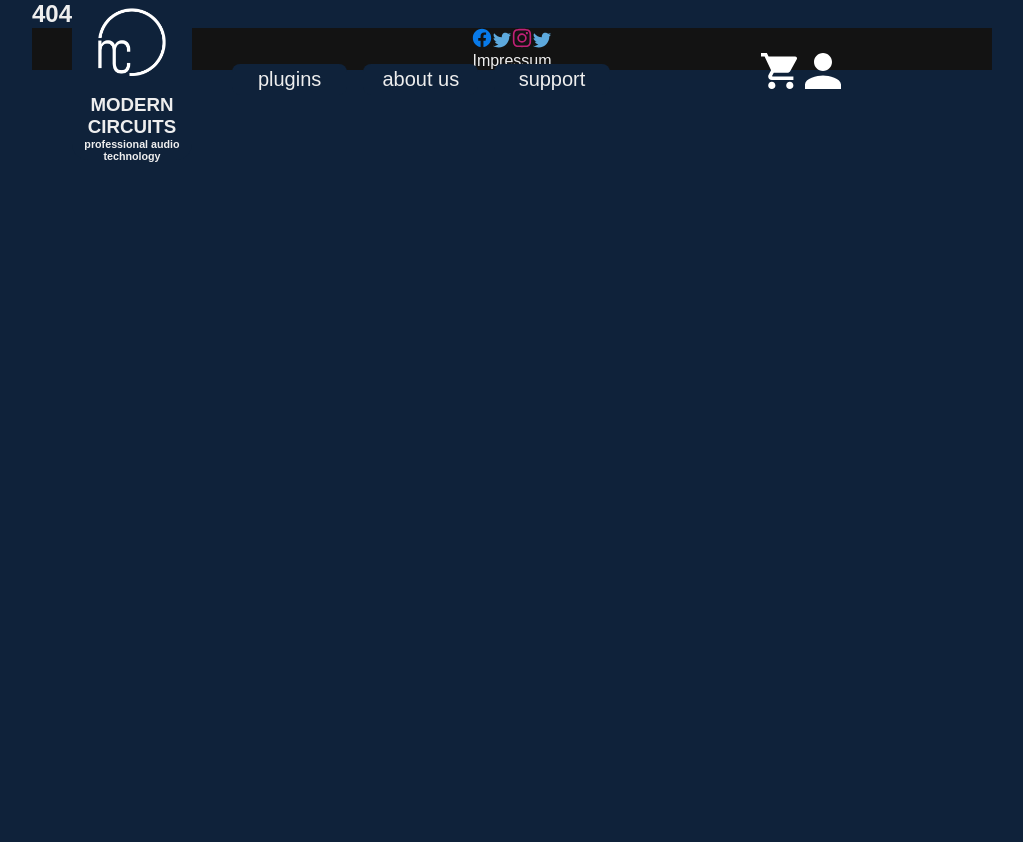
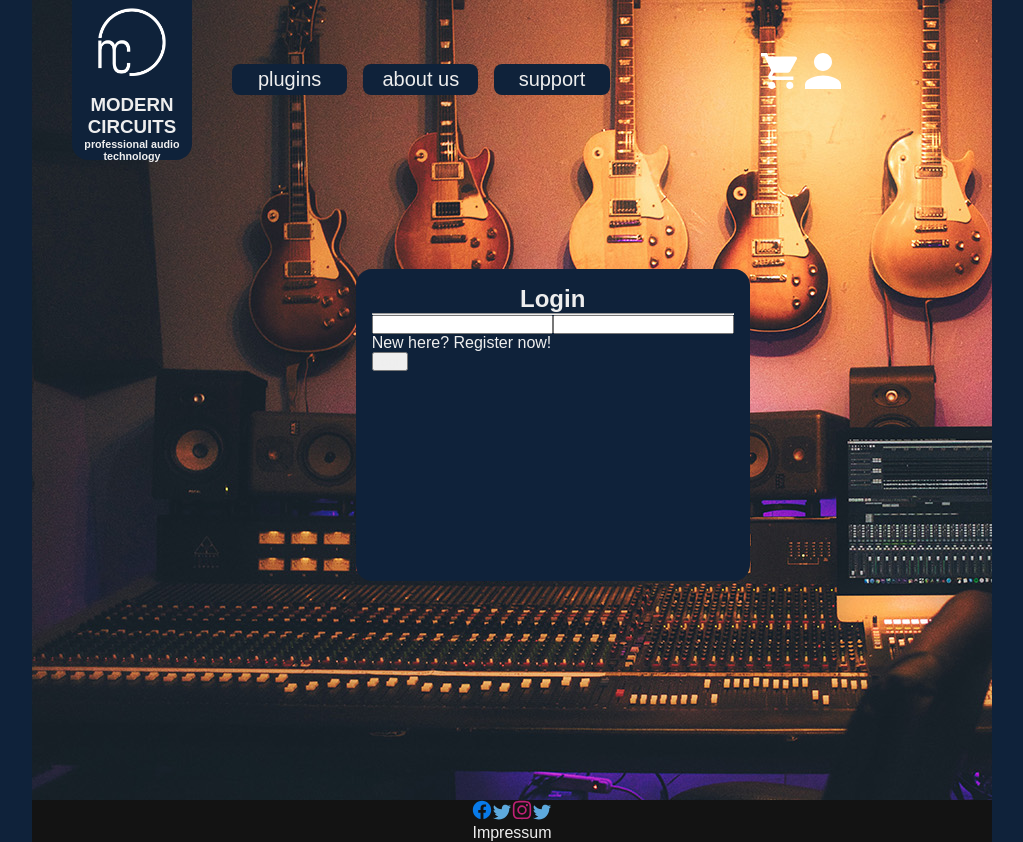
Before and after one commit to ModernCircuits/website, a React (Create React App) app: page /#/login in a window 1280 px wide. Before the commit this address had no page. Shown: the whole page, without its empty margins (128-1151 px from the left). Before the commit the page ends 800 px from the top, so only its background shows below. Built offline with nearby package versions, Linux system fonts and the light colour scheme; a web font is replaced by a local one.

Commit message:
Add login page to routes

```diff
--- a/src/App.tsx
+++ b/src/App.tsx
@@ -4,6 +4,7 @@ import { Home } from "./pages/Home";
 import { Plugins } from "./pages/Plugins";
 import { About } from "./pages/About";
 import { Support } from "./pages/Support";
+import { Login } from "./pages/Login";
 import { Impressum } from "./pages/Impressum";
 import { NotFound } from "./pages/NotFound";
 import { MainLayout } from "./layout/MainLayout";
@@ -18,6 +19,7 @@ export const App = () => {
           <Route path="about" element={<About />} />
           <Route path="support" element={<Support />} />
           <Route path="impressum" element={<Impressum />} />
+          <Route path="login" element={<Login />} />
           <Route path="*" element={<NotFound />} />
         </Route>
       </Routes>
--- a/src/layout/NavBar.tsx
+++ b/src/layout/NavBar.tsx
@@ -33,7 +33,7 @@ export const NavBar = (): JSX.Element => {
             <Link to="#" className="nav-link">
               <img src={cart} alt="Shopping Cart" />
             </Link>
-            <Link to="#" className="nav-link">
+            <Link to="login" className="nav-link">
               <img src={user} alt="User Account" />
             </Link>
           </div>
--- /dev/null
+++ b/src/pages/Login.css
@@ -0,0 +1,6 @@
+.card-login-form {
+  grid-column-start: 8;
+  grid-column-end: span 12;
+  grid-row-start: 3;
+  grid-row-end: span 6;
+}
--- /dev/null
+++ b/src/pages/Login.tsx
@@ -0,0 +1,20 @@
+import * as React from "react";
+
+import "./Login.css";
+
+export const Login = (): JSX.Element => {
+  return (
+    <div className="page-content page-support">
+      <div className="card card-primary card-login-form">
+        <h2 className="center">Login</h2>
+        <hr />
+        <form>
+          <input type="text" />
+          <input type="password" />
+          <p>New here? Register now!</p>
+          <button type="submit">Login</button>
+        </form>
+      </div>
+    </div>
+  );
+};
```
